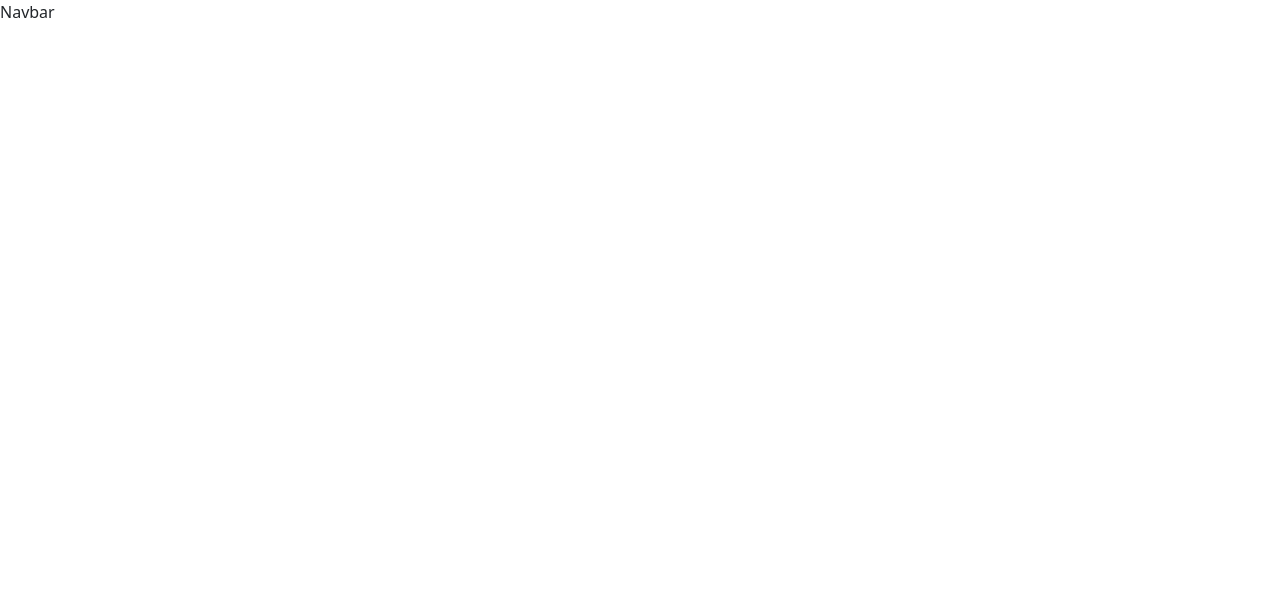
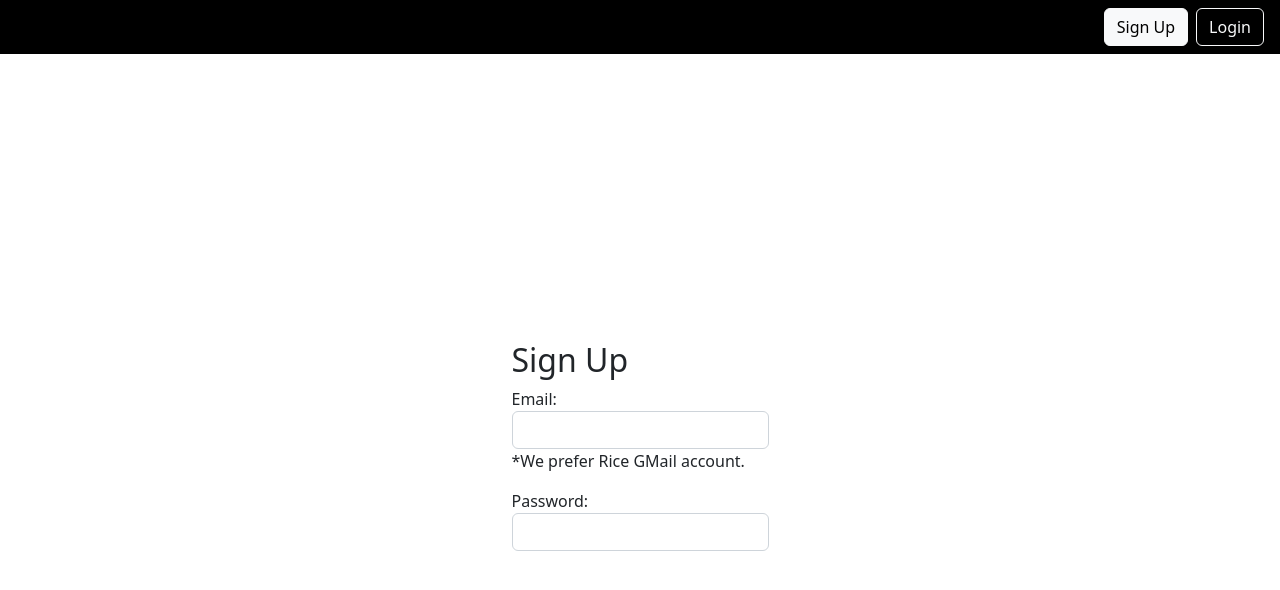
Before and after one commit to AlexiaHyn/ActNow, a React (Create React App) app in the folder act-now/: page /signup in a window 1280 px wide. Before the commit this address had no page. Shown: the top 590 px of the page. Built offline with nearby package versions, Linux system fonts and the light colour scheme.

Commit message:
login signup basic setup

```diff
--- a/act-now/src/App.js
+++ b/act-now/src/App.js
@@ -7,14 +7,16 @@
 import "./stylings/styleAH.css";
 import "bootstrap-icons/font/bootstrap-icons.css";
 import "bootstrap/dist/css/bootstrap.css";
+import SignupPage from './pages/SignupPage';
 
 function App() {
   return (
    <BrowserRouter>
     <Navbar/>
     <Routes>
-      <Route element={<HomePage/>} path='/'></Route>
+      <Route element={<HomePage/>} path='/home'></Route>
       <Route element={<LoginPage/>} path='/login'></Route>
+      <Route element={<SignupPage/>} path='/signup'></Route>
     </Routes>
    </BrowserRouter>
   );
--- a/act-now/src/components/Navbar.js
+++ b/act-now/src/components/Navbar.js
@@ -1,7 +1,62 @@
-import React from 'react'
+import React, {useEffect, useState} from 'react';
+import {useNavigate, useLocation} from "react-router-dom";
 
-export default function Navbar() {
+export default function NavBar() {
+    const router = useNavigate()
+    const location = useLocation()
+    const [homePage, setHomePage] = useState(true)
+    useEffect(()=>{
+        if (location.pathname.includes("story")){
+            setHomePage(false)
+        } else{
+            setHomePage(true)
+        }
+    }, [location])
+
   return (
-    <div>Navbar</div>
+    <div>
+        <nav className="navbar navbar-expand-lg navbar-dark bg-black roboto">
+            <div className="container-fluid">
+                {/* <a className="navbar-brand ps-3" href="/">
+                    <img src={logoWhite} alt="Logo" style={{width: "25px"}}></img>
+                </a> */}
+
+
+                <button className="navbar-toggler text-white" type="button" data-bs-toggle="collapse" data-bs-target="#navbarSupportedContent" aria-controls="navbarSupportedContent" aria-expanded="false" aria-label="Toggle navigation">
+                    <span className="navbar-toggler-icon"></span>
+                </button>
+                <div className="collapse navbar-collapse" id="navbarSupportedContent">
+                    <ul className="navbar-nav me-auto mb-2 mb-lg-0">
+                        {/* <li className="nav-item">
+                            <a className="nav-link active" aria-current="page" href="#">Home</a>
+                        </li> */}
+                        { homePage ?
+                            // <form className="d-flex" role="search">
+                            //     <input className="form-control me-2" type="search" placeholder="Search" aria-label="Search"/>
+                            //     <button className="btn btn-outline-light" type="submit">
+                            //         <i className="bi bi-search"></i>
+                            //     </button>
+                            // </form>
+                            <></>
+
+                            :
+                            <div style={{marginLeft: "35vw", cursor:"pointer"}} className="text-center" onClick={()=>router("/")}>
+                                {/* <img src={fullLogoWhite} alt="Logo" style={{width: "11vw"}}></img> */}
+                                {/* <div className='nav-text'>RICE UNIVERSITY'S STUDENT NEWSPAPER — SINCE 1916</div> */}
+                            </div>
+
+                            }
+                    </ul>
+                    <div className='d-flex align-items-center'>
+                        <button className='btn btn-light mx-1' onClick={()=>router("/signup")}>Sign Up</button>
+                        <button className='btn btn-outline-light mx-1' onClick={()=>router("/login")}>Login</button>
+
+                    </div>
+
+                </div>
+
+            </div>
+        </nav>
+    </div>
   )
 }
--- a/act-now/src/pages/LoginPage.js
+++ b/act-now/src/pages/LoginPage.js
@@ -2,6 +2,21 @@
 
 export default function LoginPage() {
   return (
-    <div>LoginPage</div>
+    <div className='white-background d-flex justify-content-center align-items-center'>
+        <div className='card border-0 p-3'>
+            <h2>Login</h2>
+            <form>
+                <div className="mb-3">
+                    <div>Email:</div>
+                    <input type="email" className="form-control"/>
+                    <div>*We prefer Rice GMail account.</div>
+                </div>
+                <div className="mb-3">
+                    <div>Password:</div>
+                    <input type="text" className="form-control"/>
+                </div>
+            </form>
+        </div>
+    </div>
   )
 }
--- /dev/null
+++ b/act-now/src/pages/SignupPage.js
@@ -0,0 +1,22 @@
+import React from 'react'
+
+export default function SignupPage() {
+    return (
+        <div className='white-background d-flex justify-content-center align-items-center'>
+            <div className='card border-0 p-3'>
+                <h2>Sign Up</h2>
+                <form>
+                    <div className="mb-3">
+                        <div>Email:</div>
+                        <input type="email" className="form-control"/>
+                        <div>*We prefer Rice GMail account.</div>
+                    </div>
+                    <div className="mb-3">
+                        <div>Password:</div>
+                        <input type="text" className="form-control"/>
+                    </div>
+                </form>
+            </div>
+        </div>
+      )
+}
--- a/act-now/src/stylings/styleAH.css
+++ b/act-now/src/stylings/styleAH.css
@@ -3,3 +3,9 @@
     width: 100vw;
     height: 100vh;
 }
+
+.white-background{
+    background-color: white;
+    width: 100vw;
+    height: 100vh;
+}
```
